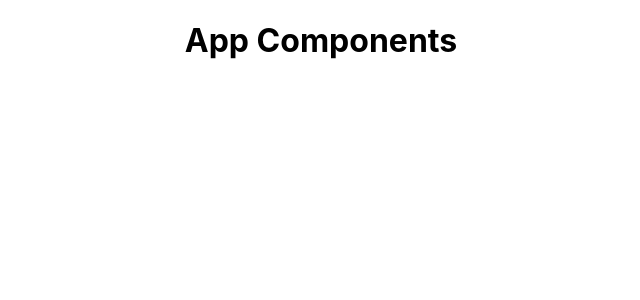
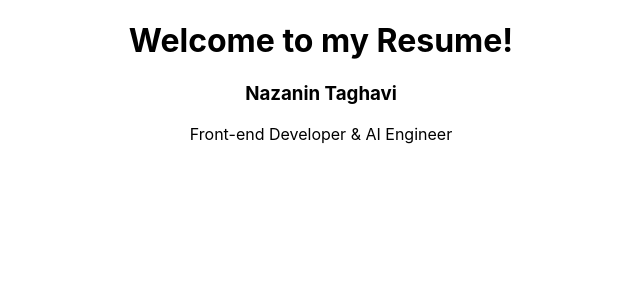
Before and after one commit to ntaghavi/Resume, a React (Create React App) app in the folder resume/: page / in a window 1280 px wide. Shown: the top 300 px of the page, without its empty margins (319-959 px from the left). Built offline with nearby package versions, Linux system fonts and the light colour scheme.

Commit message:
added title

```diff
--- a/resume/src/App.js
+++ b/resume/src/App.js
@@ -1,10 +1,17 @@
 import './App.css';
 
 function App() {
+
+  const title = 'Welcome to my Resume!';
+  const fname = 'Nazanin', lname = 'Taghavi';
+  const jobs = ['Front-end Developer' , 'AI Engineer'];
   return (
     <div className="App">
      <div className="content">
-       <h1>App Components</h1>
+       <h1>{ title }</h1>
+       <h3>{fname } {lname}</h3>
+       <p>{jobs[0]} & {jobs[1]}</p>
+
      </div>
     </div>
   );
```
